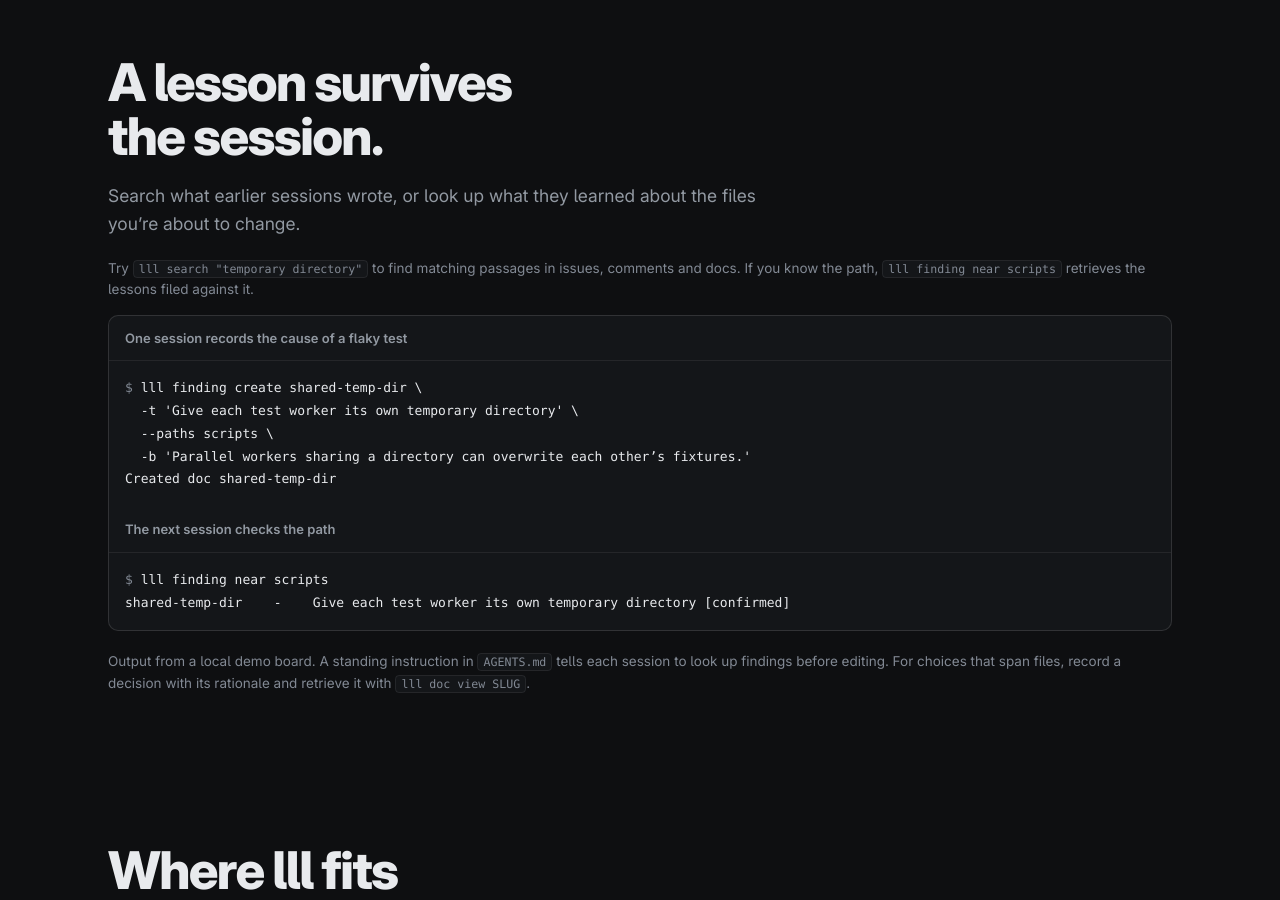
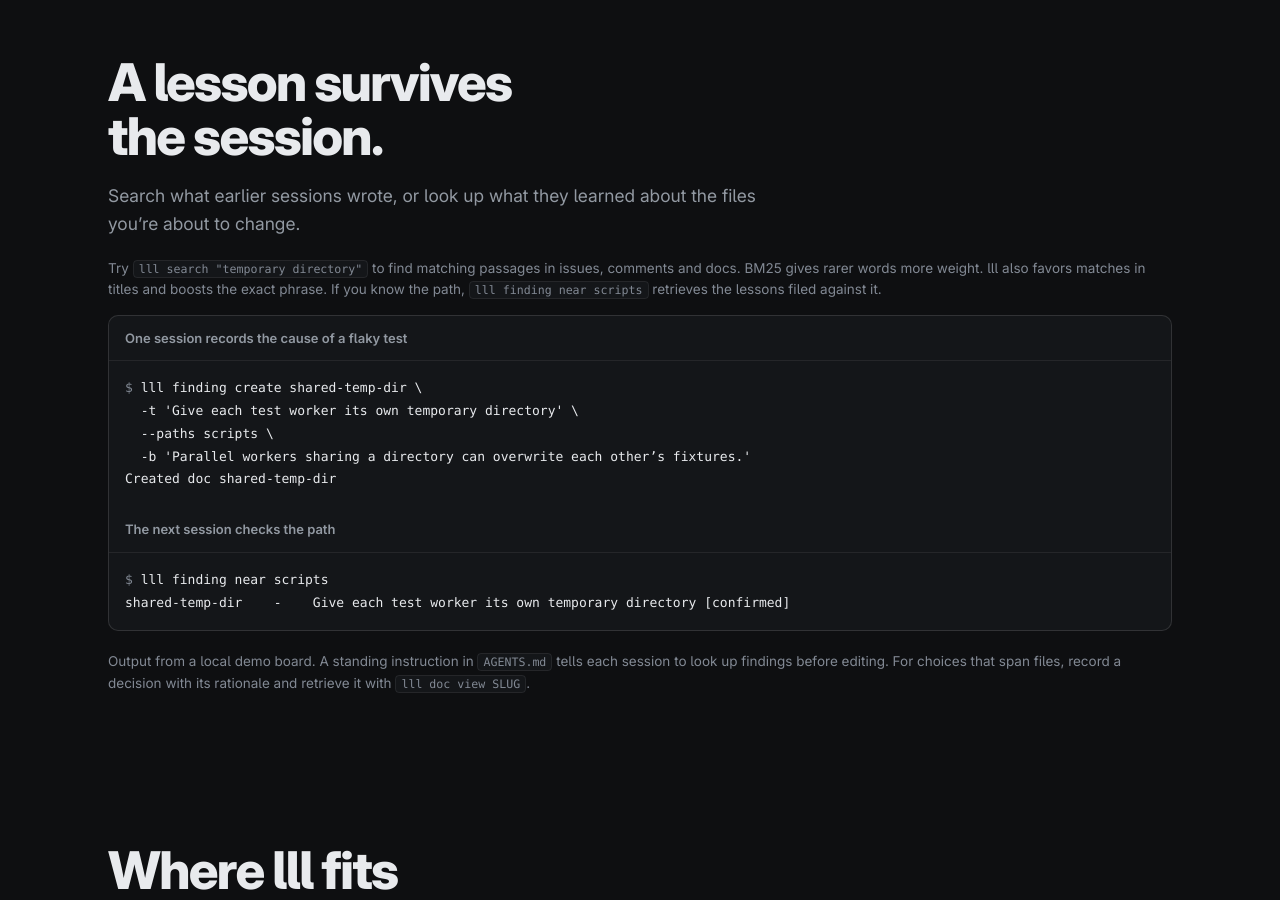
Before and after one commit to escherize/lll, a Jekyll site: the page docs/index.html, which Jekyll copies as it is, in a window 1280 px wide and 900 px high, scrolled down 878 px. Built offline with Jekyll 4.4.1, drawn with Linux system fonts in a browser that asks for light colours.

Commit message:
Explain BM25 ranking beside the search example

```diff
--- a/docs/index.html
+++ b/docs/index.html
@@ -325,7 +325,7 @@
   <section class="s wrap" aria-labelledby="t-memory">
     <h2 class="t" id="t-memory">A lesson survives the session.</h2>
     <p class="intro prose">Search what earlier sessions wrote, or look up what they learned about the files you’re about to change.</p>
-    <p class="memory-note">Try <code>lll search "temporary directory"</code> to find matching passages in issues, comments and docs. If you know the path, <code>lll finding near scripts</code> retrieves the lessons filed against it.</p>
+    <p class="memory-note">Try <code>lll search "temporary directory"</code> to find matching passages in issues, comments and docs. BM25 gives rarer words more weight. lll also favors matches in titles and boosts the exact phrase. If you know the path, <code>lll finding near scripts</code> retrieves the lessons filed against it.</p>
     <div class="block">
       <h3>One session records the cause of a flaky test</h3>
       <div class="term"><pre><span class="p">$ </span><span class="cmd">lll finding create shared-temp-dir \
```
